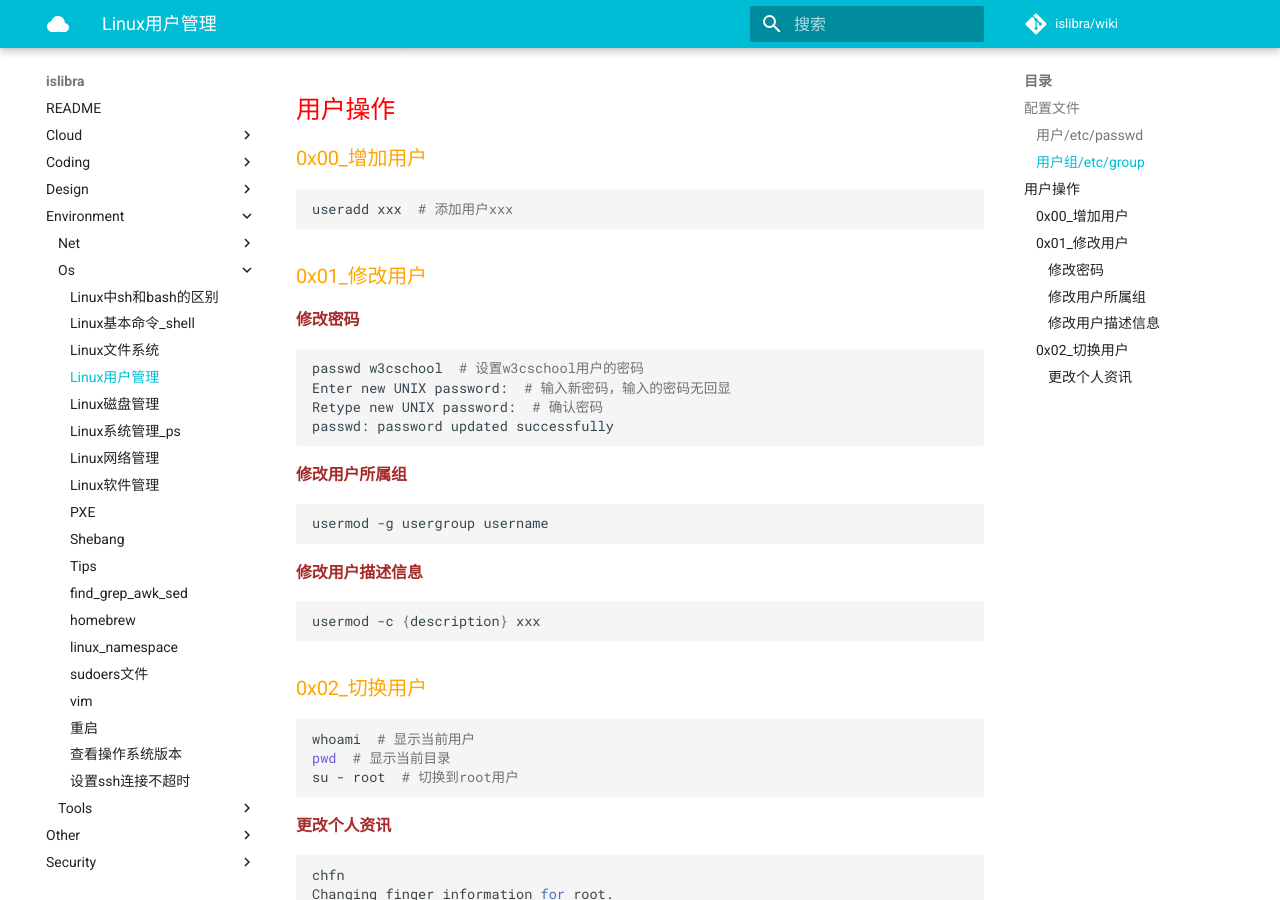
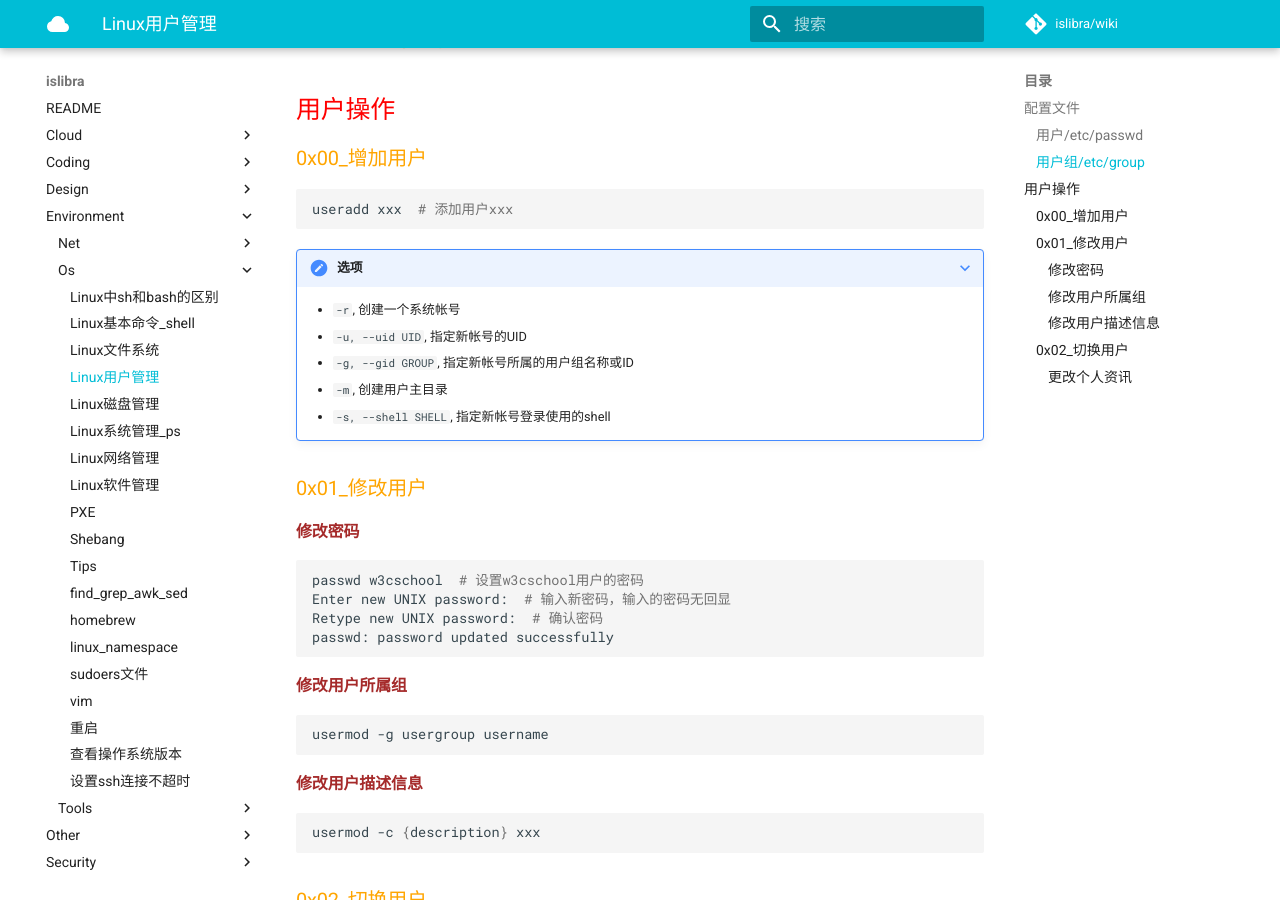
Before and after one commit to islibra/wiki, an MkDocs documentation site: the page built from docs/environment/os/Linux用户管理.md, in a window 1280 px wide and 900 px high, scrolled down 533 px. Built offline with MkDocs 1.6.1 and Material for MkDocs 9.7.7, drawn with Linux system fonts in a browser that asks for light colours; comment, search, counter and statistics services are not loaded.

Commit message:
Update Linux用户管理.md

````diff
--- a/docs/environment/os/Linux用户管理.md
+++ b/docs/environment/os/Linux用户管理.md
@@ -22,6 +22,13 @@
 ```bash
 useradd xxx  # 添加用户xxx
 ```
+
+???+ note "选项"
+    - `-r`, 创建一个系统帐号
+    - `-u, --uid UID`, 指定新帐号的UID
+    - `-g, --gid GROUP`, 指定新帐号所属的用户组名称或ID
+    - `-m`, 创建用户主目录
+    - `-s, --shell SHELL`, 指定新帐号登录使用的shell
 
 ### 0x01_修改用户
 
````
